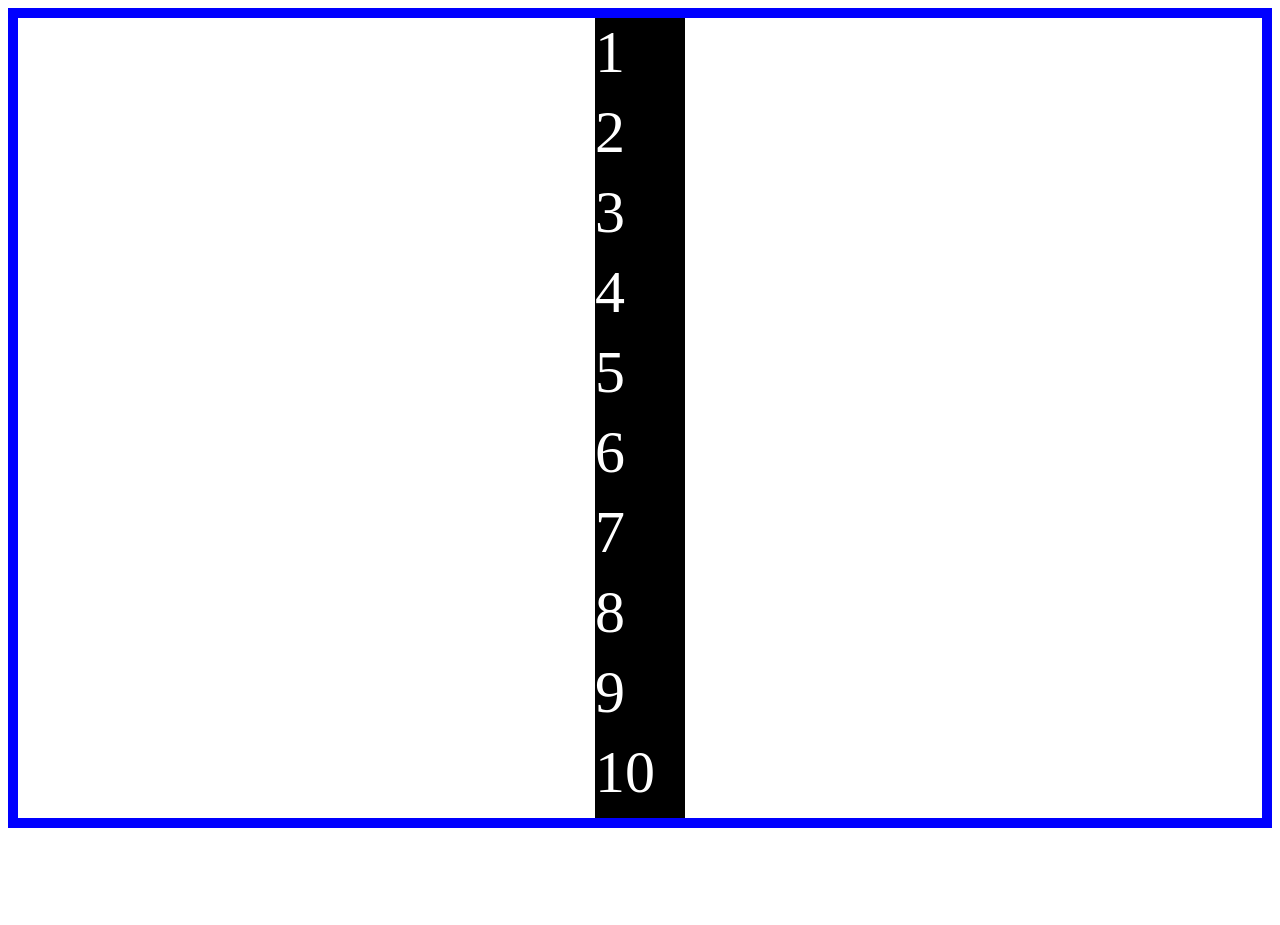
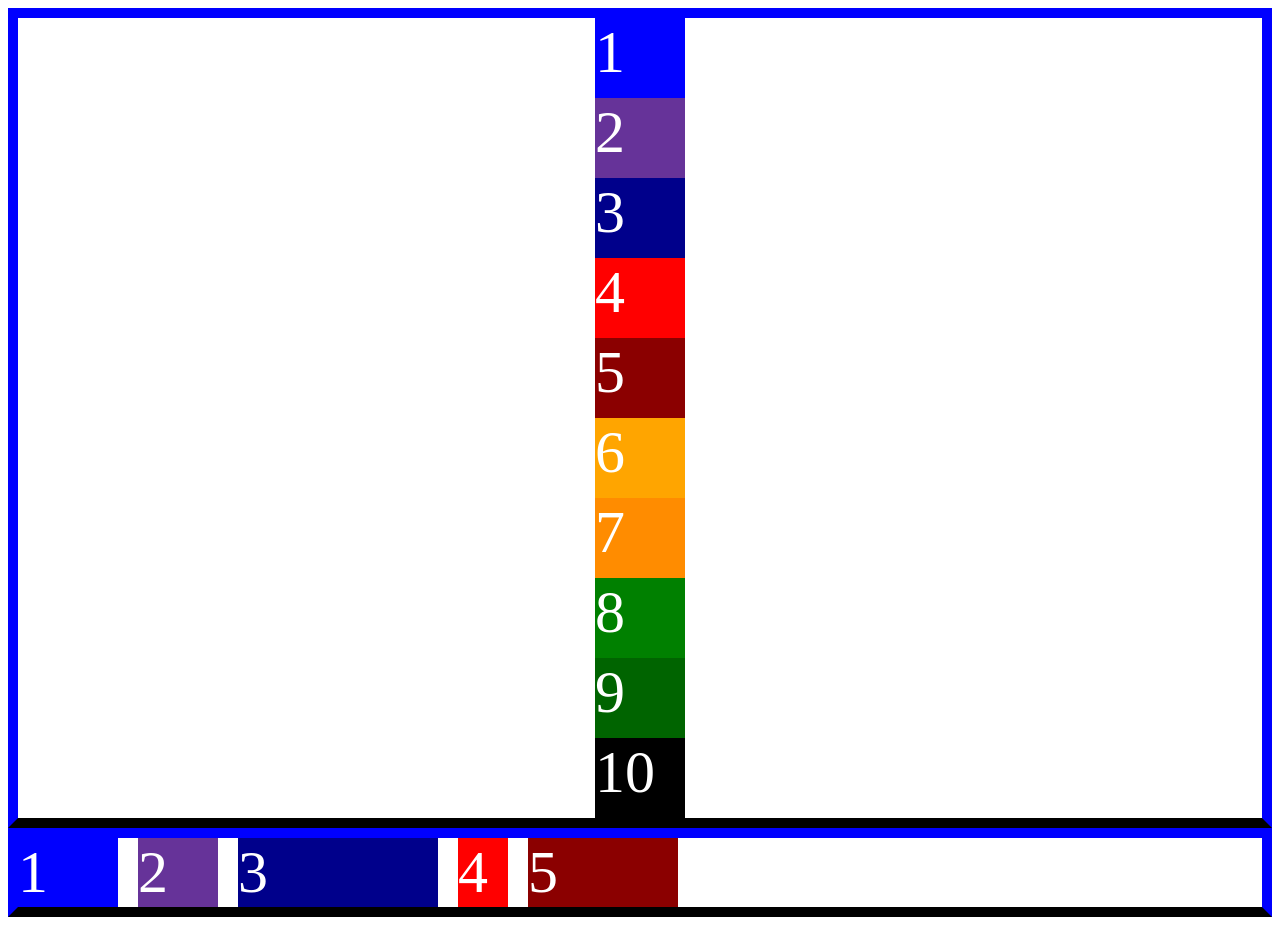
Before and after one commit to Gagipose/flexbox-grupp-12, a plain HTML site: page index.html in a window 1280 px wide. Before the commit the page ends 836 px from the top, so only its background shows below. Drawn offline with Linux system fonts and the light colour scheme.

Commit message:
ändringar på sektion2

```diff
--- a/index.html
+++ b/index.html
@@ -7,11 +7,9 @@
     <link rel="stylesheet" href="style.css">
 </head>
 
-
-
 <body>
 
-      <div class="container">
+    <div class="container">
     <div class="box box1">1</div>
     <div class="box box2">2</div>
     <div class="box box3">3</div>
@@ -24,6 +22,13 @@
     <div class="box box10">10</div>
   </div>
 
+  <div class="square">
+  <div class="item1">1</div>
+  <div class="item2">2</div>
+  <div class="item3">3</div>
+  <div class="item4">4</div>
+  <div class="item5">5</div>
+</div>
 
 </body>
 </html>
--- a/style.css
+++ b/style.css
@@ -6,47 +6,47 @@
 }
 
 .box1 {
-    background-color: black;
+    background-color: blue;
     color: white;
 }
 
 .box2 {
-    background-color: black;
+    background-color: rebeccapurple;
     color: white;
 }
 
 .box3 {
-    background-color: black;
+    background-color: darkblue;
     color: white;
 }
 
 .box4 {
-    background-color: black;
+    background-color: red;
     color: white;
 }
 
 .box5 {
-    background-color: black;
+    background-color: darkred;
     color: white;
 }
 
 .box6 {
-    background-color: black;
+    background-color: orange;
     color: white;
 }
 
 .box7 {
-    background-color: black;
+    background-color: darkorange;
     color: white;
 }
 
 .box8 {
-    background-color: black;
+    background-color: green;
     color: white;
 }
 
 .box9 {
-    background-color: black;
+    background-color: darkgreen;
     color: white;
 }
 
@@ -58,7 +58,71 @@
 .container {
     display: flex;
     border: solid 10px blue;
+    border-bottom: solid 10px black;
     height: 100vh;
     align-items: center;
     flex-direction: column;
 }
+
+
+.item1 {
+    background-color: blue;
+    color: white;
+}
+
+.item2 {
+    background-color: rebeccapurple;
+    color: white;
+}
+
+.item3 {
+    background-color: darkblue;
+    color: white;
+}
+
+.item4 {
+    background-color: red;
+    color: white;
+}
+
+.item5 {
+    background-color: darkred;
+    color: white;
+}
+
+
+.square {
+  display: flex;
+  gap: 20px;
+  align-items: end;
+  flex-direction: row;
+  flex-grow: 1;
+  font-size: 60px;
+   border: solid 10px blue;
+    border-bottom: solid 10px black;
+}
+
+.item1 {
+  height: 40%;
+  width: 100px;
+}
+
+.item2{
+  height: 80%;
+  width: 80px;
+}
+
+.item3 {
+  height: 100%;
+  width: 200px;
+}
+
+.item4 {
+  height: 25%;
+  width: 50px;
+}
+
+.item5 {
+  height: 35%;
+  width: 150px;
+}
```
